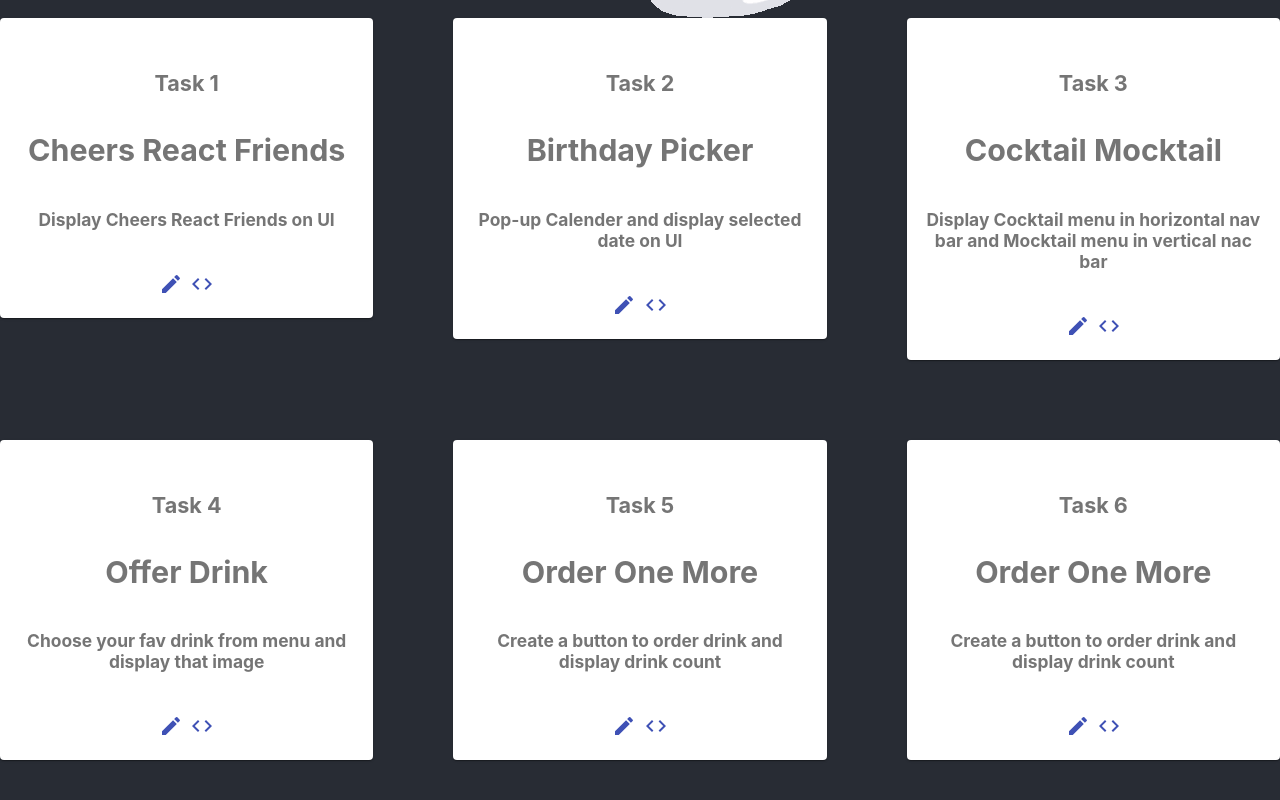
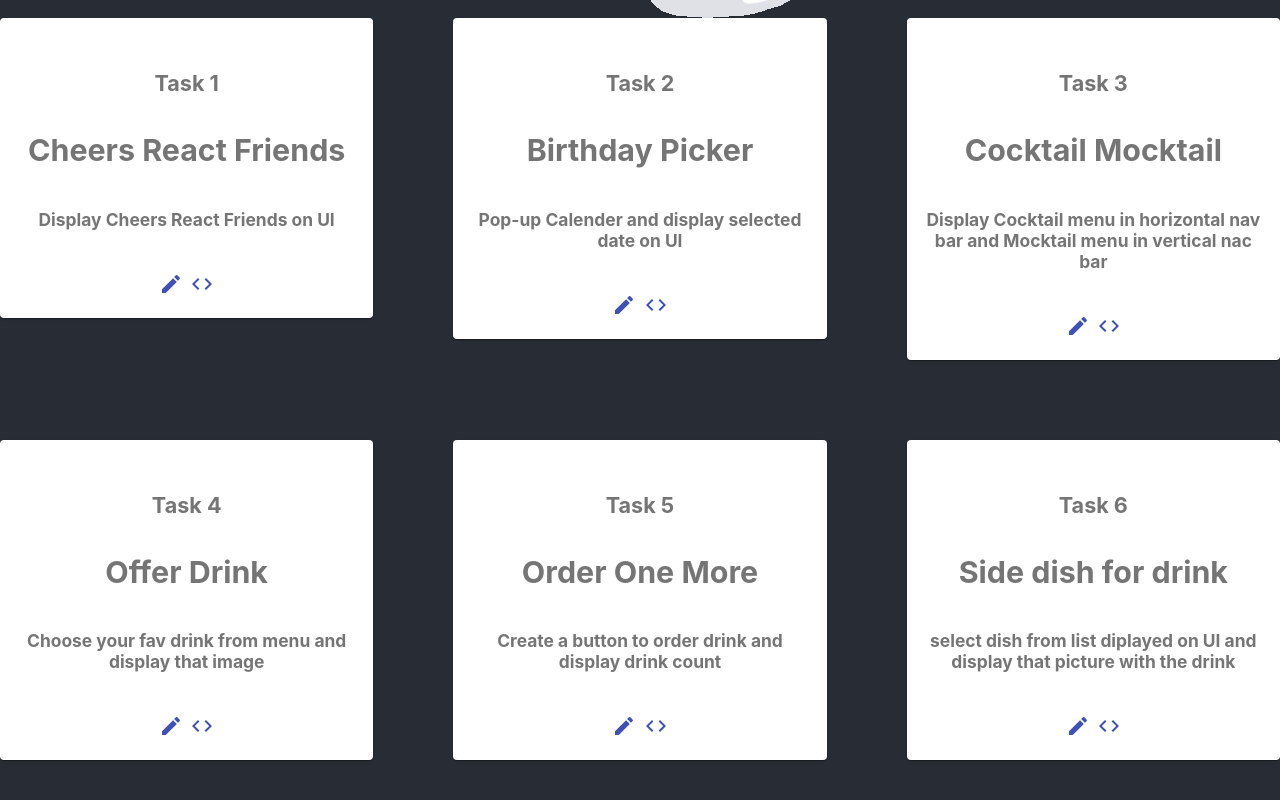
Before and after one commit to codingyoga/reactjs-friends, a React (Create React App) app: page / in a window 1280 px wide. Shown: the part 780-1580 px from the top of the page. Built offline with nearby package versions, Linux system fonts and the light colour scheme; a web font is replaced by a local one.

Commit message:
Create Task 6

```diff
--- a/src/Tasks.js
+++ b/src/Tasks.js
@@ -38,8 +38,8 @@ function Tasks() {
         task_des="Create a button to order drink and display drink count"
         sample_code_link = "https://codesandbox.io/s/modest-pine-89j19?file=/src/App.js" />
 
-        <Eachtask task_num="Task 6" task_heading="Order One More"
-        task_des="Create a button to order drink and display drink count"
+        <Eachtask task_num="Task 6" task_heading="Side dish for drink"
+        task_des="select dish from list diplayed on UI and display that picture with the drink"
         sample_code_link = "https://codesandbox.io/s/modest-pine-89j19?file=/src/App.js" />
       </Grid>
     </div>
```
Also changed, not shown: 1 other file (tests, documents, lock files or other folders).
